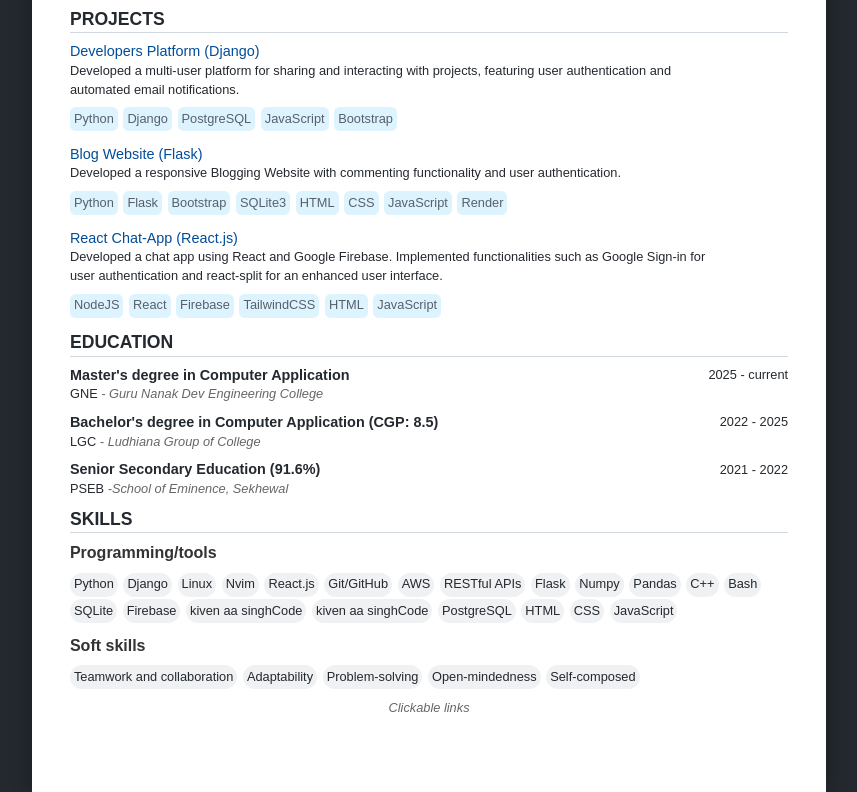
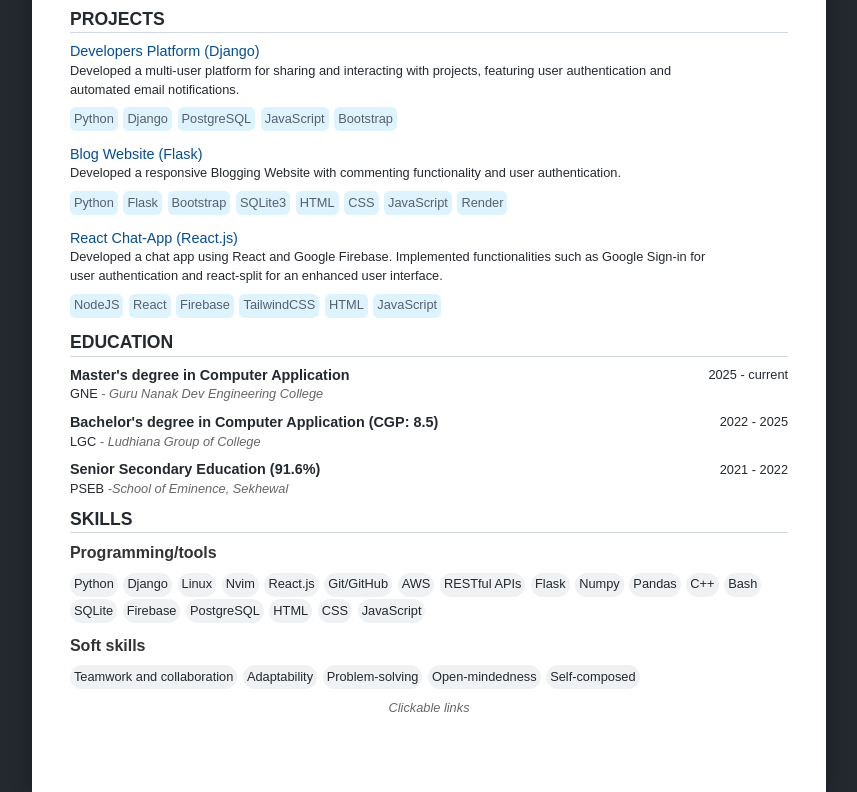
Before and after one commit to ravinderbhatoy/resume, a website: page index.html in a window 1280 px wide. Shown: the part 331-1123 px from the top of the page, without its empty margins (211-1068 px from the left). Drawn offline with Linux system fonts and the light colour scheme.

Commit message:
removed bug

```diff
--- a/index.html
+++ b/index.html
@@ -206,8 +206,6 @@
               <dt>Bash</dt>
               <dt>SQLite</dt>
               <dt>Firebase</dt>
-              <dt>kiven aa singhCode</dt>
-              <dt>kiven aa singhCode</dt>
               <dt>PostgreSQL</dt>
               <dt>HTML</dt>
               <dt>CSS</dt>
```
